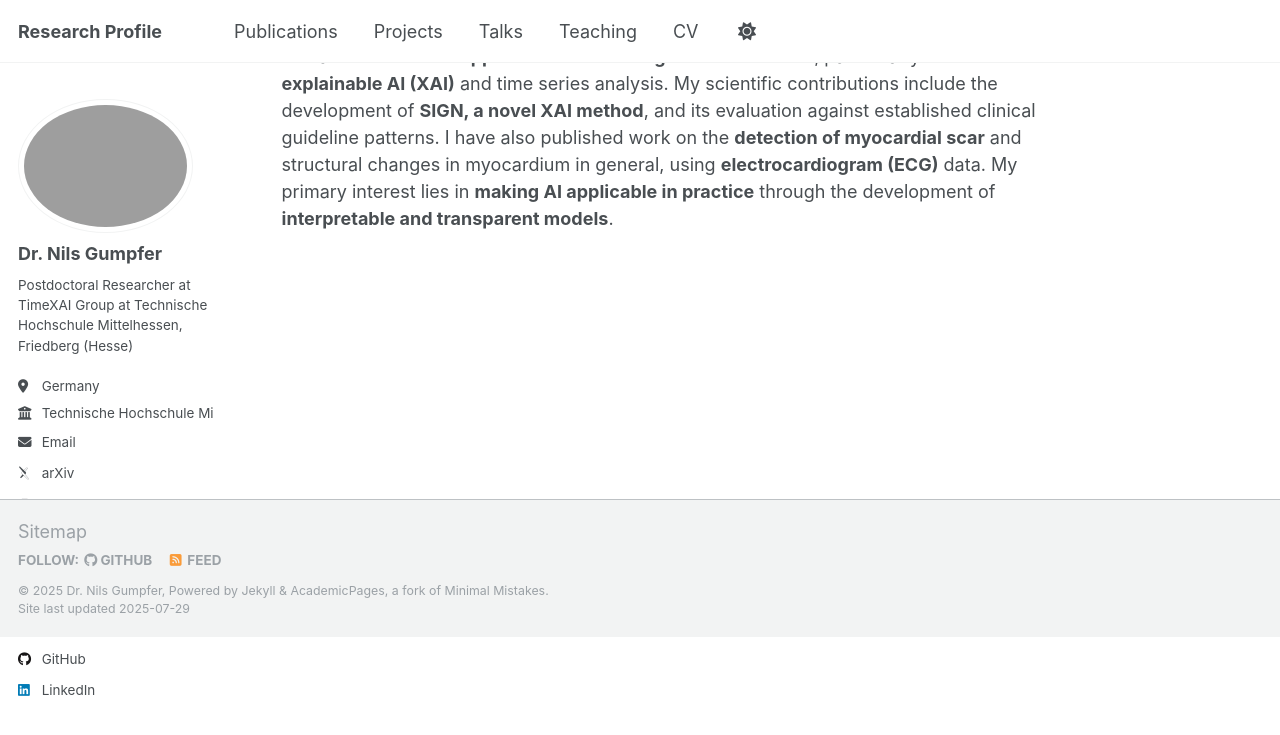
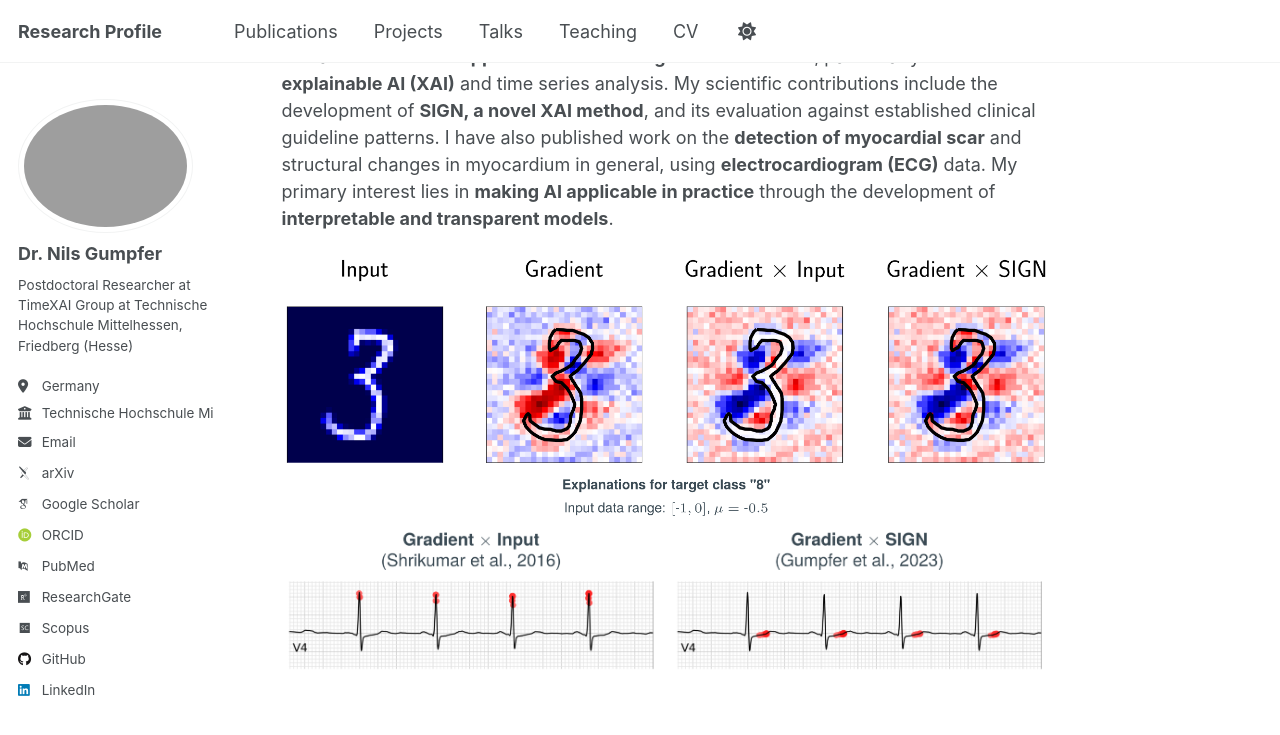
Before and after one commit to nilsgumpfer/nilsgumpfer.github.io, a Jekyll site: the page built from _pages/about.md, in a window 1280 px wide and 900 px high, scrolled down 483 px. Shown: the top 735 px of the window. Built offline with Jekyll 4.4.1, drawn with Linux system fonts in a browser that asks for light colours; some web fonts are replaced; a script that is not in the unit is left out.

Commit message:
2025-07-29_12:11:40

```diff
--- a/_pages/about.md
+++ b/_pages/about.md
@@ -14,3 +14,6 @@ redirect_from:
 ### **Main Research Interest: Enabling Trustworthy and Safe Use of AI in Medical and Industrial Practice**
 
 I am a **postdoctoral researcher** at Technische Hochschule Mittelhessen in Friedberg, Germany. I earned my **Doctor of Engineering** from the Graduate Centre for Engineering Sciences at the Research Campus of Central Hessen in Cooperation with the **Philipps-University of Marburg**. With an industry-earned background in **data analytics**, my research focuses on **applied artificial intelligence in medicine**, particularly in the field of **explainable AI (XAI)** and time series analysis. My scientific contributions include the development of **SIGN, a novel XAI method**, and its evaluation against established clinical guideline patterns. I have also published work on the **detection of myocardial scar** and structural changes in myocardium in general, using **electrocardiogram (ECG)** data. My primary interest lies in **making AI applicable in practice** through the development of **interpretable and transparent models**.
+
+![sign_mnist.png](../images/sign_mnist.png)
+![sign_ecg.png](../images/sign_ecg.png)
```
Also changed, not shown: images/sign_ecg.png (added), images/sign_mnist.png (added).
